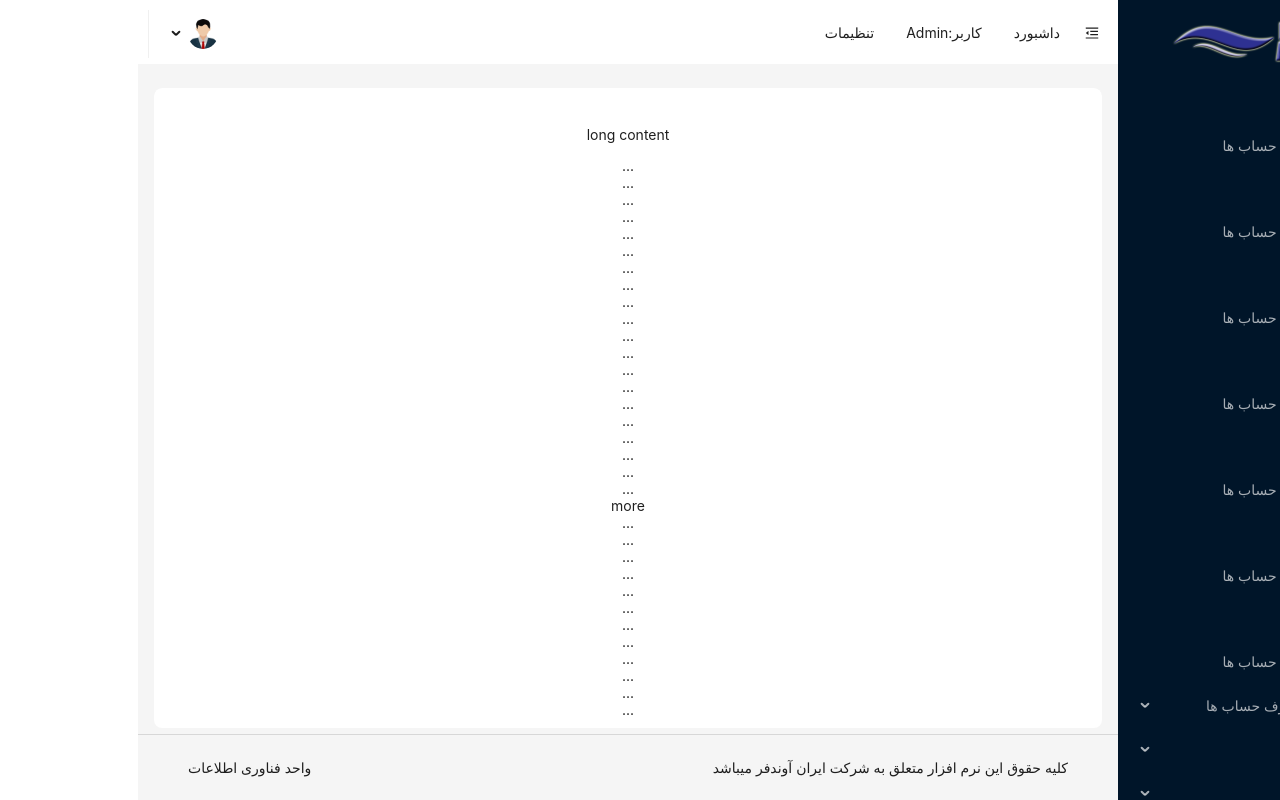
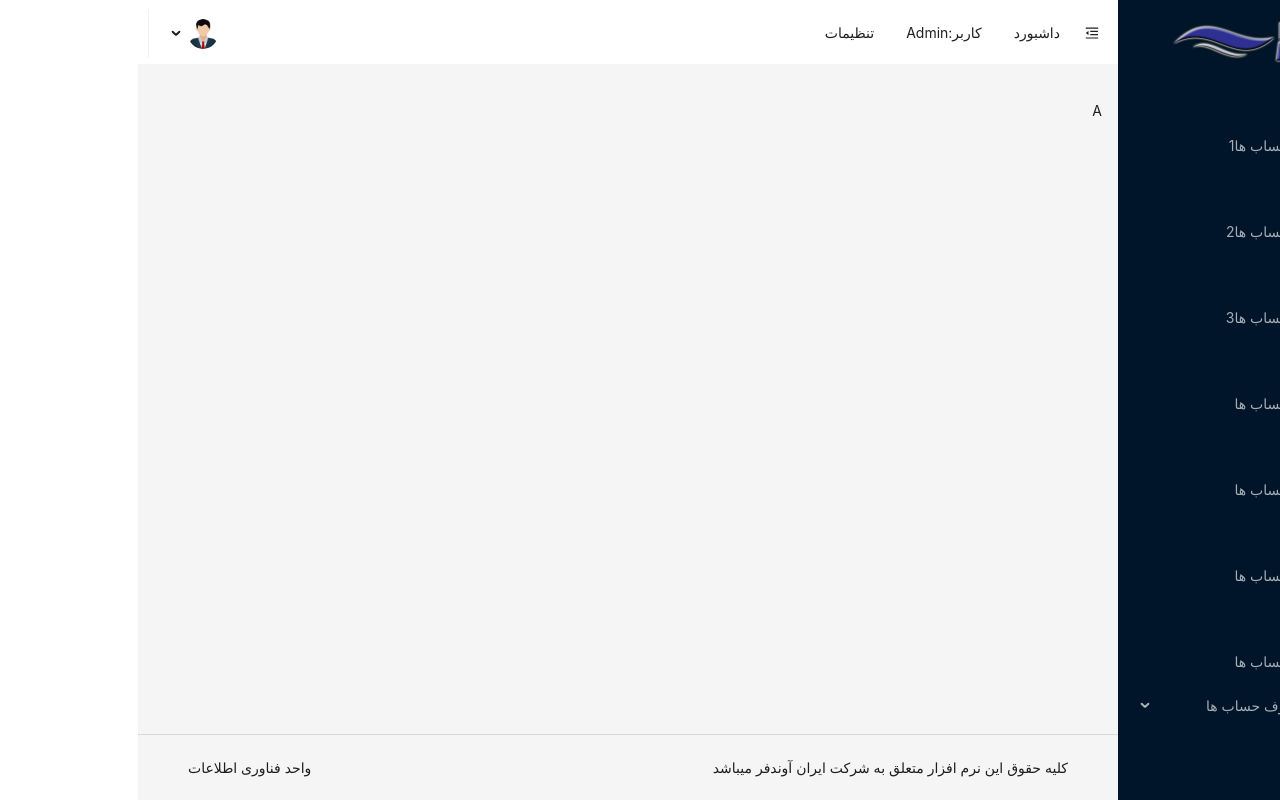
Before and after one commit to salarTaremy/AvandERPClientTs, a React (Vite) app: page / in a window 1280 px wide. Built offline with nearby package versions, Linux system fonts and the light colour scheme.

Commit message:
Menu Collapse

```diff
--- a/src/components/Content.tsx
+++ b/src/components/Content.tsx
@@ -1,35 +1,17 @@
-import React from 'react'
-import { Layout,theme } from 'antd'
-const { Content } = Layout
+import React from "react";
+import { Layout, theme } from "antd";
+const { Content } = Layout;
 const ContentComponent = () => {
-    const {
-        token: { colorBgContainer, borderRadiusLG },
-      } = theme.useToken()
+  for (let i = 0; i < 3; i++) {
+    <p>sdfds</p>;
+  }
+
   return (
     <>
       <Content className="content">
-        <div
-          style={{
-            padding: 24,
-            textAlign: 'center',
-            background: colorBgContainer,
-            borderRadius: borderRadiusLG,
-          }}
-        >
-          <p>long content</p>
-          {
-            // indicates very long content
-            Array.from({ length: 100 }, (_, index) => (
-              <React.Fragment key={index}>
-                {index % 20 === 0 && index ? 'more' : '...'}
-                <br />
-              </React.Fragment>
-            ))
-          }
-          <p>End content</p>
-        </div>
+        <p>A</p>
       </Content>
     </>
-  )
-}
-export default ContentComponent
+  );
+};
+export default ContentComponent;
--- a/src/components/Layout.jsx
+++ b/src/components/Layout.jsx
@@ -1,142 +1,127 @@
-import React, { useState } from 'react'
+import React, { useEffect, useState } from "react";
 import {
   AppstoreOutlined,
   SettingOutlined,
   BellOutlined,
   FileOutlined,
   PieChartOutlined,
-} from '@ant-design/icons'
-import Footer from './Footer'
-import Header from './Header'
-import SidebarMobile from './SidebarMobile'
-import Sidebar from './Sidebar'
-import Content from './Content'
-import { Layout } from 'antd'
+} from "@ant-design/icons";
+import Footer from "./Footer";
+import Header from "./Header";
+import SidebarMobile from "./SidebarMobile";
+import Sidebar from "./Sidebar";
+import Content from "./Content";
+import { Layout } from "antd";
 
-function getItem(label, key, icon, children) {
-  return {
-    key,
-    icon,
-    children,
-    label,
-  }
-}
-
-const items = [
+const initItems = [
   {
-    label: 'طرف حساب ها',
-    key: 'grp1',
-    children: [{ label: 'مديريت طرف حساب ها', key: '20', icon: <AppstoreOutlined /> }],
-    type: 'group',
+    label: "طرف حساب ها1",
+    key: "grp1",
+    type: "group",
   },
+  { label: "مديريت طرف حساب ها1", key: "20", icon: <AppstoreOutlined /> },
   {
-    label: 'طرف حساب ها',
-    key: 'grp1',
-
-    children: [{ label: 'مديريت طرف حساب ها', key: '19', icon: <AppstoreOutlined /> }],
-    type: 'group',
+    label: "طرف حساب ها2",
+    key: "grp1",
+    type: "group",
   },
+  { label: "مديريت طرف حساب ها2", key: "19", icon: <AppstoreOutlined /> },
   {
-    label: 'طرف حساب ها',
-    key: 'grp1',
-
-    children: [{ label: 'مديريت طرف حساب ها', key: '18', icon: <AppstoreOutlined /> }],
-    type: 'group',
+    label: "طرف حساب ها3",
+    key: "grp1",
+    type: "group",
   },
+  { label: "مديريت طرف حساب ها3", key: "18", icon: <AppstoreOutlined /> },
   {
-    label: 'طرف حساب ها',
-    key: 'grp1',
-
-    children: [{ label: 'مديريت طرف حساب ها', key: '17', icon: <AppstoreOutlined /> }],
-    type: 'group',
+    label: "طرف حساب ها",
+    key: "grp1",
+    type: "group",
   },
+  { label: "مديريت طرف حساب ها", key: "17", icon: <AppstoreOutlined /> },
   {
-    label: 'طرف حساب ها',
-    key: 'grp1',
-
-    children: [{ label: 'مديريت طرف حساب ها', key: '16', icon: <AppstoreOutlined /> }],
-    type: 'group',
+    label: "طرف حساب ها",
+    key: "grp1",
+    type: "group",
   },
+  { label: "مديريت طرف حساب ها", key: "16", icon: <AppstoreOutlined /> },
   {
-    label: 'طرف حساب ها',
-    key: 'grp1',
-
-    children: [{ label: 'مديريت طرف حساب ها', key: '15', icon: <AppstoreOutlined /> }],
-    type: 'group',
+    label: "طرف حساب ها",
+    key: "grp1",
+    type: "group",
   },
+  { label: "مديريت طرف حساب ها", key: "15", icon: <AppstoreOutlined /> },
   {
-    label: 'طرف حساب ها',
-    key: 'grp1',
-
-    children: [{ label: 'مديريت طرف حساب ها', key: '14', icon: <AppstoreOutlined /> }],
-    type: 'group',
+    label: "طرف حساب ها",
+    key: "grp1",
+    type: "group",
   },
-
-  getItem('اطلاعات پايه طرف حساب ها', 'sub2', <AppstoreOutlined />, [
-    getItem('سرفصل حسابها', '2', <BellOutlined />),
-    getItem('گروه هاي تفصيلي', '3', <FileOutlined />),
-    getItem('حساب هاي تفصيلي', '4', <PieChartOutlined />),
-  ]),
-  getItem(
-    'مالي و حسابداري',
-    'grp',
-    null,
-    [
-      getItem('اطلاعات پايه حسابداري', 'sub4', <SettingOutlined />, [
-        getItem('سرفصل حسابها', '9'),
-        getItem('گروه هاي تفصيلي', '10'),
-        getItem('حساب هاي تفصيلي', '11'),
-        getItem('انواع سند حسابداري', '12'),
-      ]),
+  { label: "مديريت طرف حساب ها", key: "14", icon: <AppstoreOutlined /> },
+  ,
+  {
+    label: "اطلاعات پايه طرف حساب ها",
+    key: "sub2",
+    icon: <AppstoreOutlined />,
+    children: [
+      { label: "سرفصل حسابها", key: "2", icon: <BellOutlined /> },
+      { label: "گروه هاي تفصيلي", key: "3", icon: <FileOutlined /> },
+      {
+        label: "حساب هاي تفصيلي",
+        key: "4",
+        icon: <PieChartOutlined />,
+        children: [
+          { label: "ساب 1", key: "21", icon: <BellOutlined /> },
+          { label: "ساب 2", key: "31", icon: <FileOutlined /> },
+        ],
+      },
     ],
-
-    'group',
-  ),
-  getItem('اسناد حسابداري', 'sub3', <AppstoreOutlined />, [
-    getItem('مديريت اسناد', '8'),
-    getItem('ثبت سند جديد', '13'),
-  ]),
-]
+  },
+];
 //====================================================================
 //                        Component
 //====================================================================
 const LayoutComponent = () => {
-  const [collapsed, setCollapsed] = useState(false)
-  const [showImage, setShowImage] = useState(false)
-  const [filteredItems, setFilteredItems] = useState([{}])
-  const [open, setOpen] = useState(false)
+  const [collapsed, setCollapsed] = useState(false);
+  const [showImage, setShowImage] = useState(false);
+  // const [filteredItems, setFilteredItems] = useState([])
+  const [open, setOpen] = useState(false);
+  const [items, setItems] = useState(initItems);
 
   const showDrawer = () => {
-    setOpen(true)
-  }
+    setOpen(true);
+  };
   const onClose = () => {
-    setOpen(false)
-  }
+    setOpen(false);
+  };
 
   const handleButtonClick = () => {
-    setShowImage(!showImage)
-    setCollapsed(!collapsed)
-    setFilteredItems(
-      items
-        .filter((item) => item.type === 'group')
-        .map((item) => {
-          return { ...item, label: '' }
-        }),
-    )
-    console.log(filteredItems, 'filteredItems')
-  }
+    setShowImage(!showImage);
+    setCollapsed(!collapsed);
+   };
+
+useEffect(() => {
+  collapsed && setItems([...initItems.filter((item) => item.type != "group")]);
+  !collapsed && setItems([...initItems]);
+},[collapsed])
+
 
   return (
     <>
       <div className="wrapper">
         <Layout
           style={{
-            minHeight: '100vh',
+            minHeight: "100vh",
           }}
         >
-          <Sidebar items={items} collapsedSider={collapsed} showImageSider={showImage} />
+          <Sidebar
+            items={items}
+            collapsedSider={collapsed}
+            showImageSider={showImage}
+          />
           <Layout>
-            <Header showDrawer={showDrawer} handleClickSidebar={handleButtonClick} />
+            <Header
+              showDrawer={showDrawer}
+              handleClickSidebar={handleButtonClick}
+            />
             <Content />
             <Footer />
           </Layout>
@@ -144,6 +129,6 @@ const LayoutComponent = () => {
         <SidebarMobile openSide={open} onCloseSide={onClose} />
       </div>
     </>
-  )
-}
-export default LayoutComponent
+  );
+};
+export default LayoutComponent;
```
